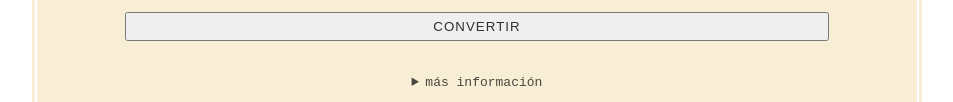
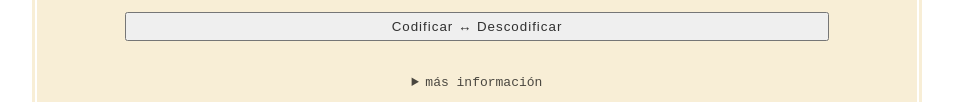
Before and after one commit to rfmoz/telop, a plain HTML site: page docs/index.html in a window 1280 px wide. Shown: the part 267-369 px from the top of the page, without its empty margins (163-1116 px from the left). Drawn offline with Linux system fonts and the light colour scheme.

Commit message:
Mejorar etiqueta botón convertir

```diff
--- a/docs/index.html
+++ b/docs/index.html
@@ -241,7 +241,7 @@
             </table>
             <div id="desc"></div>
         </div>
-    <button id="btn1" onclick="procesar()">CONVERTIR</button>
+    <button id="btn1" onclick="procesar()">Codificar ↔ Descodificar</button>
     </div>
     <pre id="salida"></pre>
     <details class="info">
```
